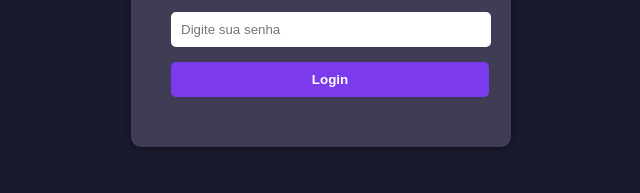
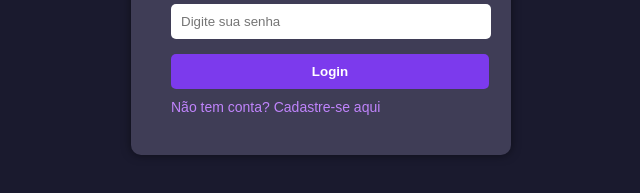
Before and after one commit to codeplusofc/rpg-world-web, a plain HTML site: page login.html in a window 1280 px wide. Shown: the part 423-616 px from the top of the page, without its empty margins (319-959 px from the left). Drawn offline with Linux system fonts and the light colour scheme.

Commit message:
adicionando melhorias no login

```diff
--- a/login.html
+++ b/login.html
@@ -93,7 +93,7 @@
       <!-- Botão de envio -->
       <button type="submit">Login</button>
     </form>
-    <a href="index.html" class="signup-link"></a>
+    <a href="index.html" class="signup-link">Não tem conta? Cadastre-se aqui</a>
   </div>
 </body>
 </html>
```
